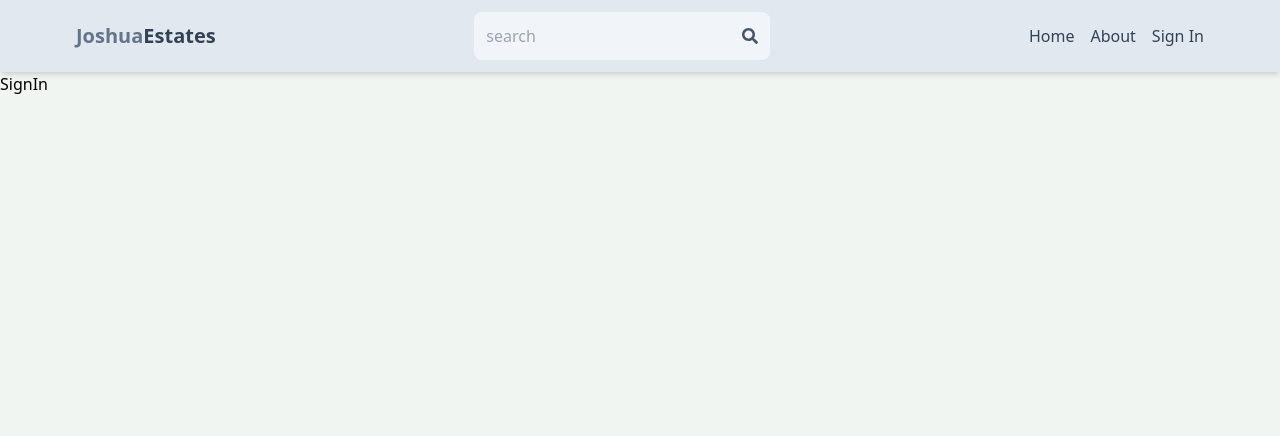
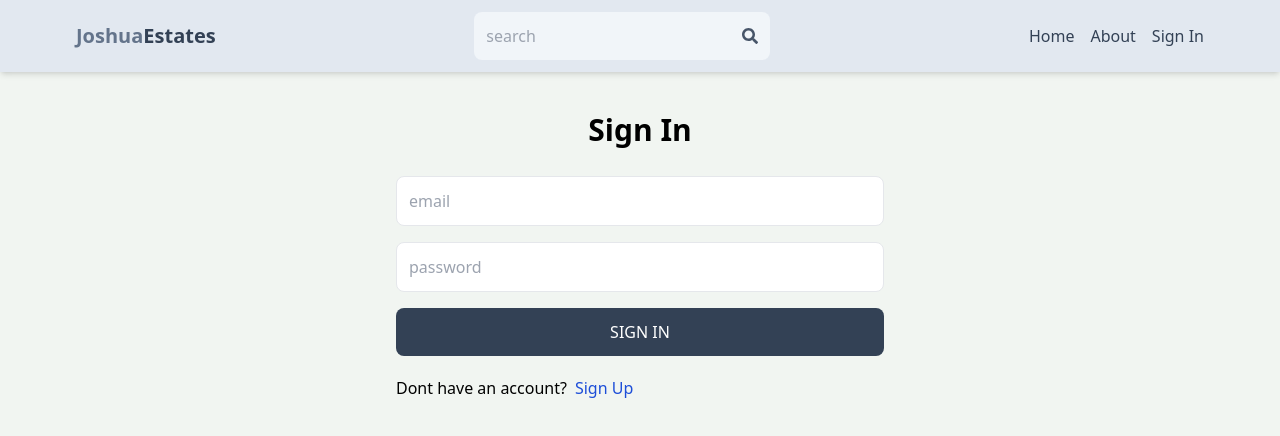
Before and after one commit to DoneWithWork/mern-estate, a React (Vite) app in the folder client/: page /sign-in in a window 1280 px wide. Shown: the top 436 px of the page. Built offline with nearby package versions, Linux system fonts and the light colour scheme.

Commit message:
complete sign in page UI + func

```diff
--- a/client/src/pages/SignIn.jsx
+++ b/client/src/pages/SignIn.jsx
@@ -1,7 +1,77 @@
-import React from "react";
-
+import { set } from "mongoose";
+import React, { useState } from "react";
+import { Link, useNavigate } from "react-router-dom";
 function SignIn() {
-  return <div>SignIn</div>;
+  const [formData, setFormData] = useState({});
+  const [error, SetError] = useState(null);
+  const [loading, setLoading] = useState(false);
+  const navigate = useNavigate();
+  const handleChange = (e) => {
+    setFormData({
+      ...formData,
+      [e.target.id]: e.target.value,
+    });
+  };
+  const handleSubmit = async (e) => {
+    try {
+      e.preventDefault();
+      setLoading(true);
+      const res = await fetch("/api/auth/signin", {
+        method: "POST",
+        headers: {
+          "Content-Type": "application/json",
+        },
+        body: JSON.stringify(formData),
+      });
+      const data = await res.json();
+      if (data.success === false) {
+        setLoading(false);
+        SetError(data.message);
+        return;
+      }
+      setLoading(false);
+      SetError(null);
+      navigate("/");
+      console.log(data);
+    } catch (error) {
+      setLoading(false);
+      SetError(error.message);
+    }
+  };
+  return (
+    <div className="p-3 max-w-lg mx-auto">
+      <h1 className="text-3xl text-center font-semibold my-7">Sign In</h1>
+      <form className="flex flex-col gap-4" onSubmit={handleSubmit}>
+        <input
+          type="email"
+          placeholder="email"
+          className="border p-3 rounded-lg"
+          id="email"
+          onChange={handleChange}
+        />
+        <input
+          type="password"
+          placeholder="password"
+          className="border p-3 rounded-lg"
+          id="password"
+          onChange={handleChange}
+        />
+        <button
+          disabled={loading}
+          className="bg-slate-700 text-white p-3 rounded-lg uppercase hover:opacity-95 disabled:opacity-80"
+        >
+          {loading ? "loading..." : "Sign In"}
+        </button>
+      </form>
+      <div className="flex gap-2 mt-5">
+        <p>Dont have an account?</p>
+        <Link to={"/sign-up"}>
+          <span className="text-blue-700">Sign Up</span>
+        </Link>
+      </div>
+      {error && <p className="text-red-500 mt-5">{error}</p>}
+    </div>
+  );
 }
 
 export default SignIn;
```
